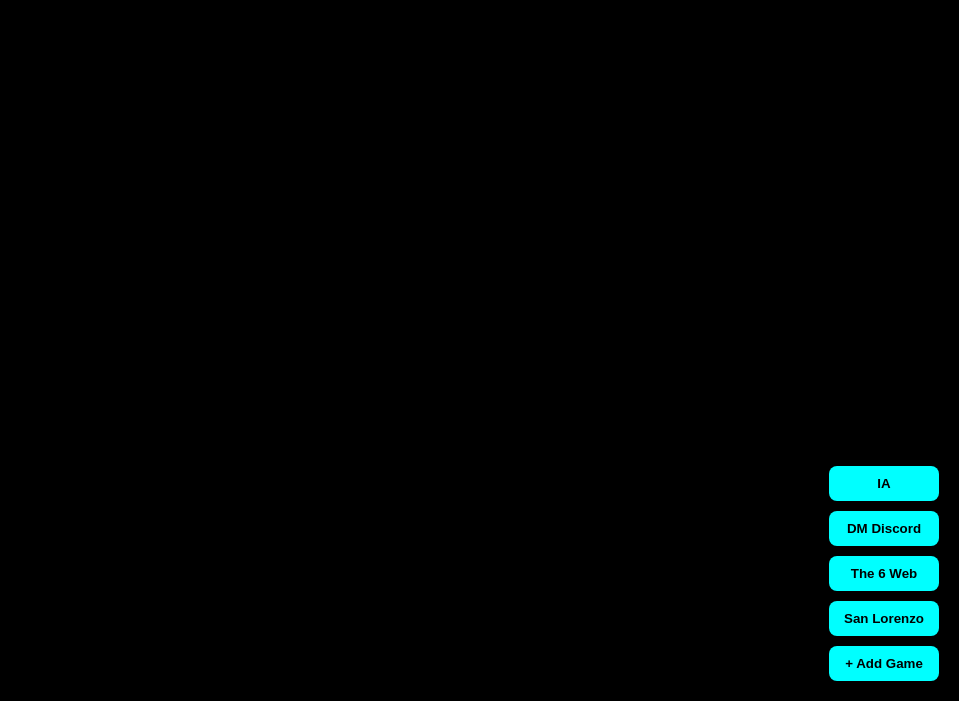
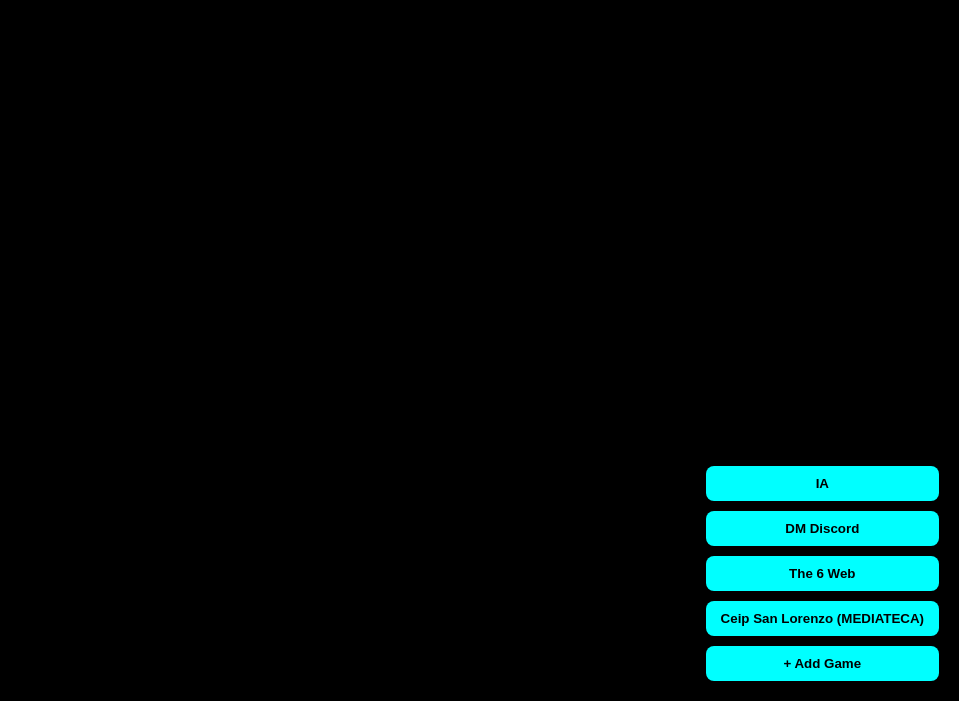
Before and after one commit to ikerana35018santanaiker-source/Ns, a plain HTML site: page index.html in a window 1280 px wide. Shown: the part 99-800 px from the top of the page, without its empty margins (321-1280 px from the left). Drawn offline with Linux system fonts and the light colour scheme.

Commit message:
Update index.html

```diff
--- a/index.html
+++ b/index.html
@@ -180,7 +180,7 @@
     <button onclick="openIA()">IA</button>
     <button onclick="openDiscord()">DM Discord</button>
     <button onclick="openWeb()">The 6 Web</button>
-    <button onclick="openSanLorenzo()">San Lorenzo</button>
+    <button onclick="openSanLorenzo()">Ceip San Lorenzo (MEDIATECA)</button>
     <button onclick="addGame()">+ Add Game</button>
   </div>
 
```
